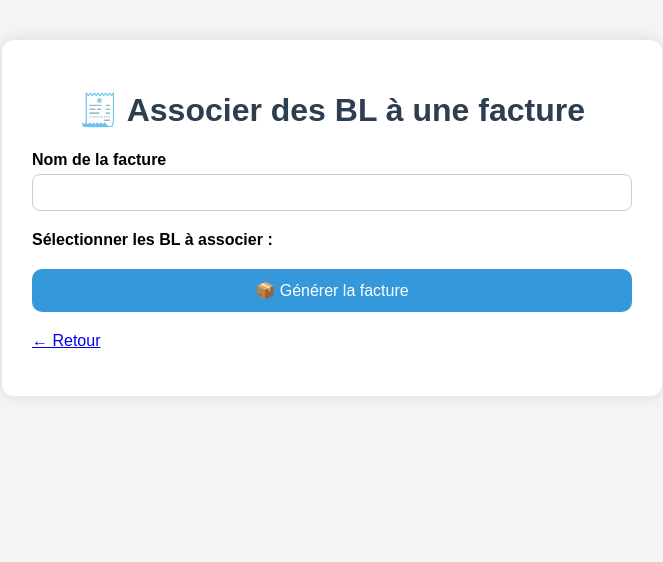
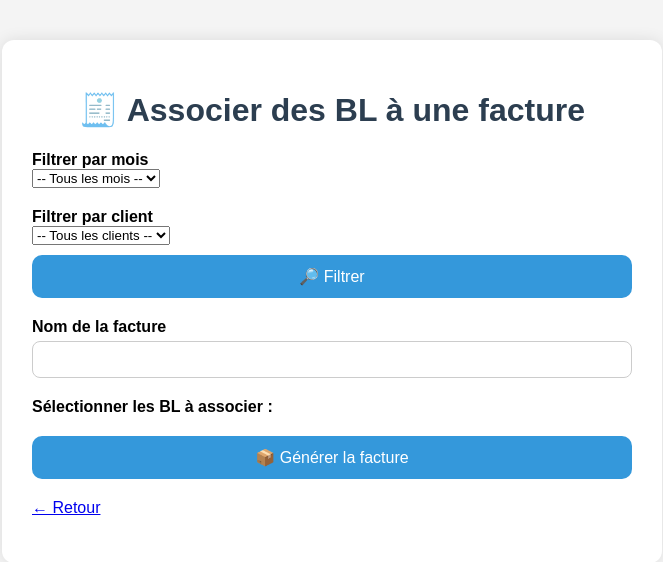
Before and after one commit to fauquembergue-edgar/tri_BL, a Flask app: page /facture in a window 1280 px wide. Shown: the top 562 px of the page, without its empty margins (308-971 px from the left). Run offline with Flask 3, Linux system fonts and the light colour scheme.

Commit message:
Update facture.html

```diff
--- a/templates/facture.html
+++ b/templates/facture.html
@@ -8,6 +8,27 @@
 <body>
   <div class="container">
     <h1>🧾 Associer des BL à une facture</h1>
+
+    <form method="GET" action="/facture">
+      <label for="mois_filtre">Filtrer par mois</label>
+      <select name="mois_filtre" id="mois_filtre">
+        <option value="">-- Tous les mois --</option>
+        {% for mois in mois_disponibles %}
+          <option value="{{ mois }}" {% if mois == mois_selectionne %}selected{% endif %}>{{ mois }}</option>
+        {% endfor %}
+      </select>
+
+      <label for="client_filtre">Filtrer par client</label>
+      <select name="client_filtre" id="client_filtre">
+        <option value="">-- Tous les clients --</option>
+        {% for client in clients_disponibles %}
+          <option value="{{ client }}" {% if client == client_selectionne %}selected{% endif %}>{{ client }}</option>
+        {% endfor %}
+      </select>
+
+      <button type="submit" style="margin-top:10px;">🔎 Filtrer</button>
+    </form>
+
     <form method="POST">
       <label for="nom_facture">Nom de la facture</label>
       <input type="text" name="nom_facture" id="nom_facture" required>
```
